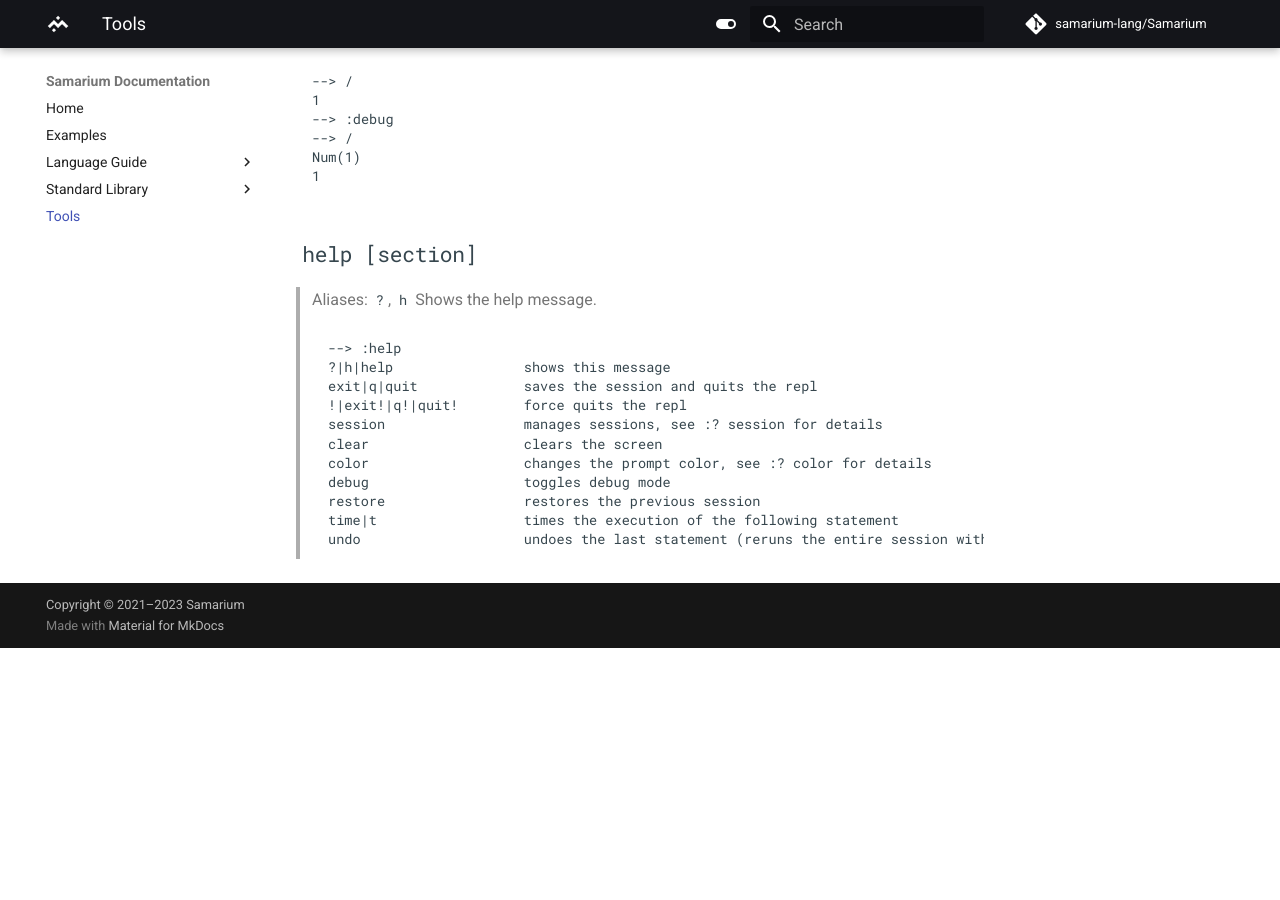
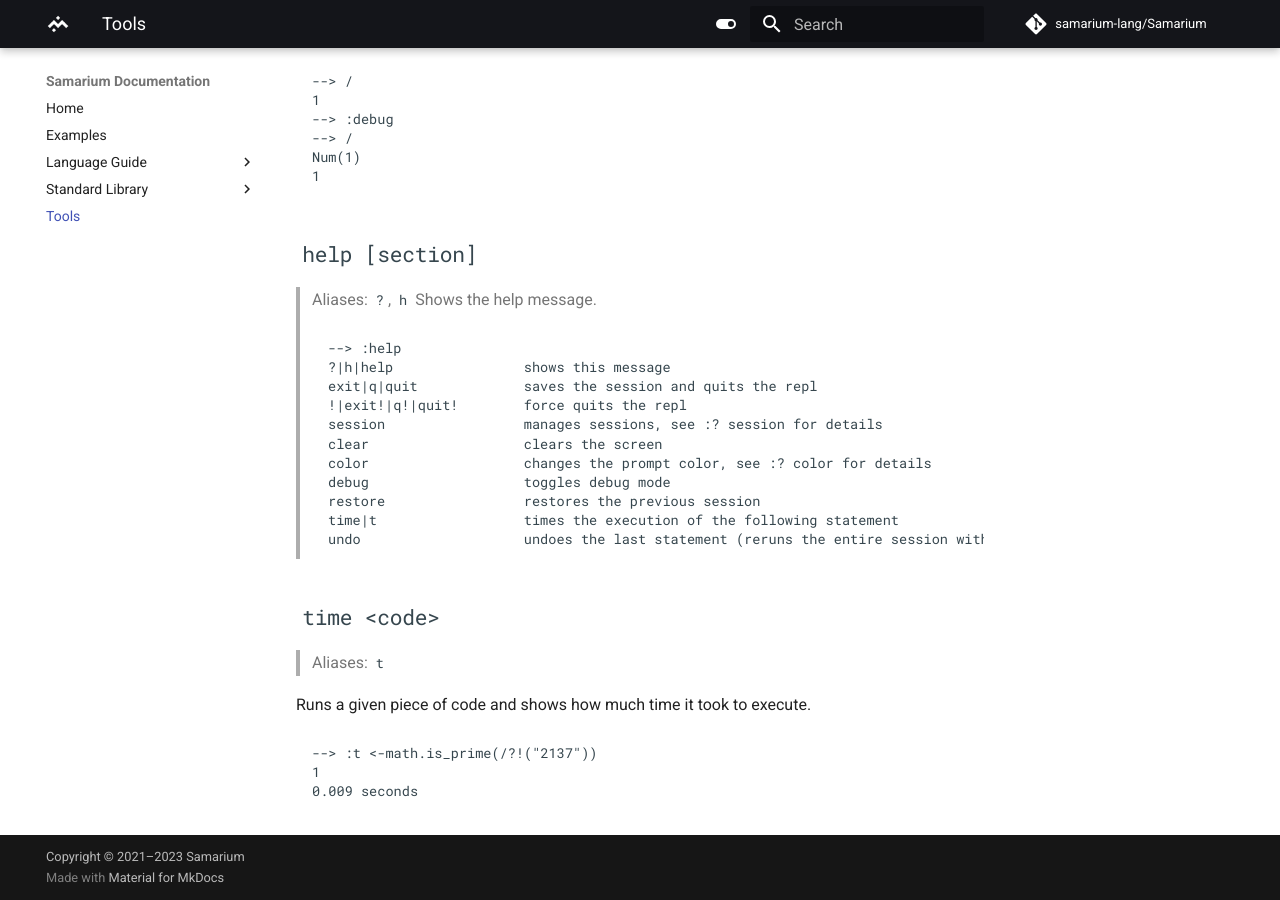
Before and after one commit to samarium-lang/Samarium, an MkDocs documentation site: the page built from docs/tools.md, in a window 1280 px wide and 900 px high, scrolled down 1502 px. Built offline with MkDocs 1.6.1 and Material for MkDocs 9.7.7, drawn with Linux system fonts in a browser that asks for light colours; comment, search, counter and statistics services are not loaded; before the commit the page ends 2150 px from its top, so only the background shows below that.

Commit message:
(docs) Added time command

````diff
--- a/docs/tools.md
+++ b/docs/tools.md
@@ -87,3 +87,14 @@
 time|t                  times the execution of the following statement
 undo                    undoes the last statement (reruns the entire session without it)
 ```
+
+
+## `time <code>`
+> Aliases: `t`
+
+Runs a given piece of code and shows how much time it took to execute.
+```
+--> :t <-math.is_prime(/?!("2137"))
+1
+0.009 seconds
+```
````
